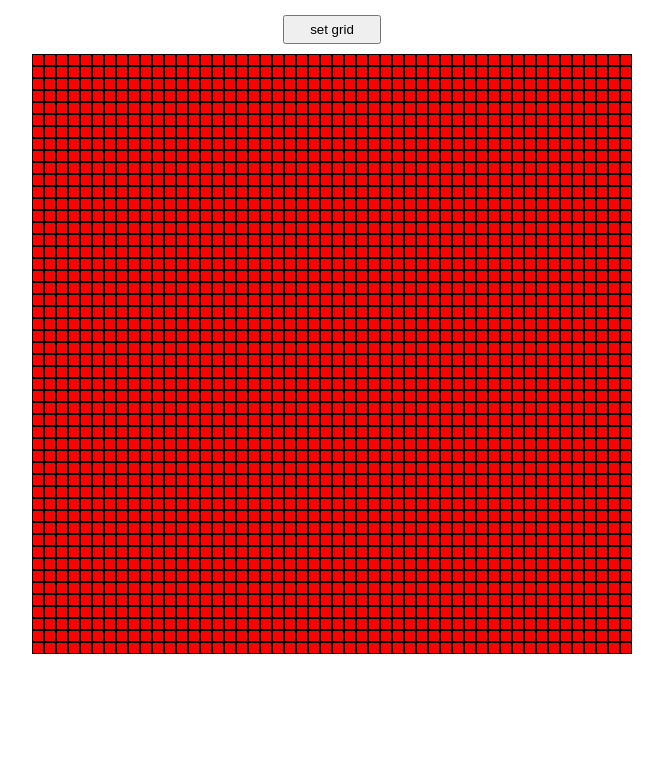
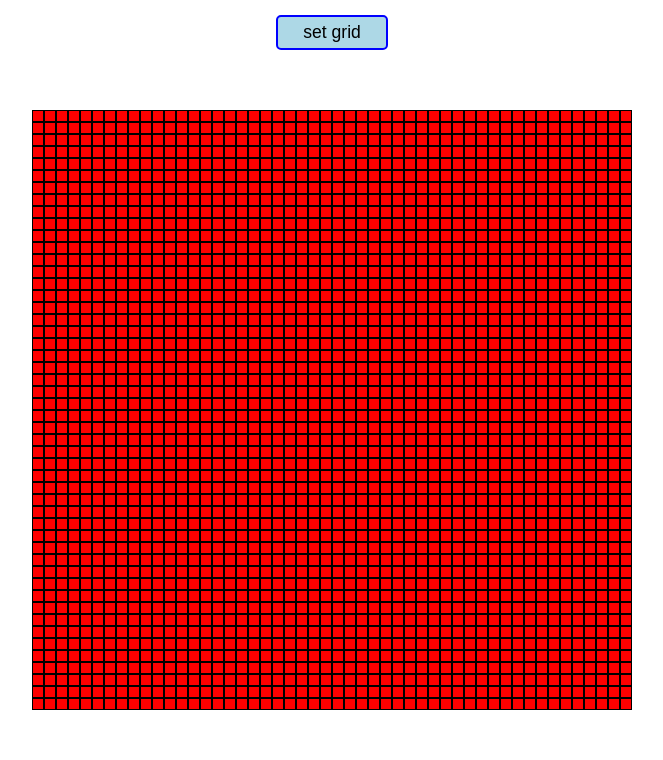
Before and after one commit to JohnCJr/etch-a-sketch, a plain HTML site: page index.html in a window 1280 px wide. Shown: the part 72-832 px from the top of the page, without its empty margins (308-971 px from the left). Before the commit the page ends 800 px from the top, so only its background shows below. Drawn offline with Linux system fonts and the light colour scheme.

Commit message:
Altered container and button styles
The top and bottom margin of the container was increased to add space
between it and the button. The font size, weight, border, and background
colors were also added to the button tag to improve the presentation.

```diff
--- a/styles.css
+++ b/styles.css
@@ -16,6 +16,11 @@ h1 {
 button {
   padding: 5px 25px;
   margin: 10px 0;
+  background-color: lightblue;
+  border: 2px solid blue;
+  border-radius: 5px;
+  font-size: 1.1em;
+  font-weight: 500;
 }
 
 .container {
@@ -23,7 +28,7 @@ button {
   flex-wrap: wrap;
   flex-direction: column;
   padding: 0;
-  margin: 0;
+  margin: 50px 0;
   width: 600px;
   height: 600px;
 }
```
